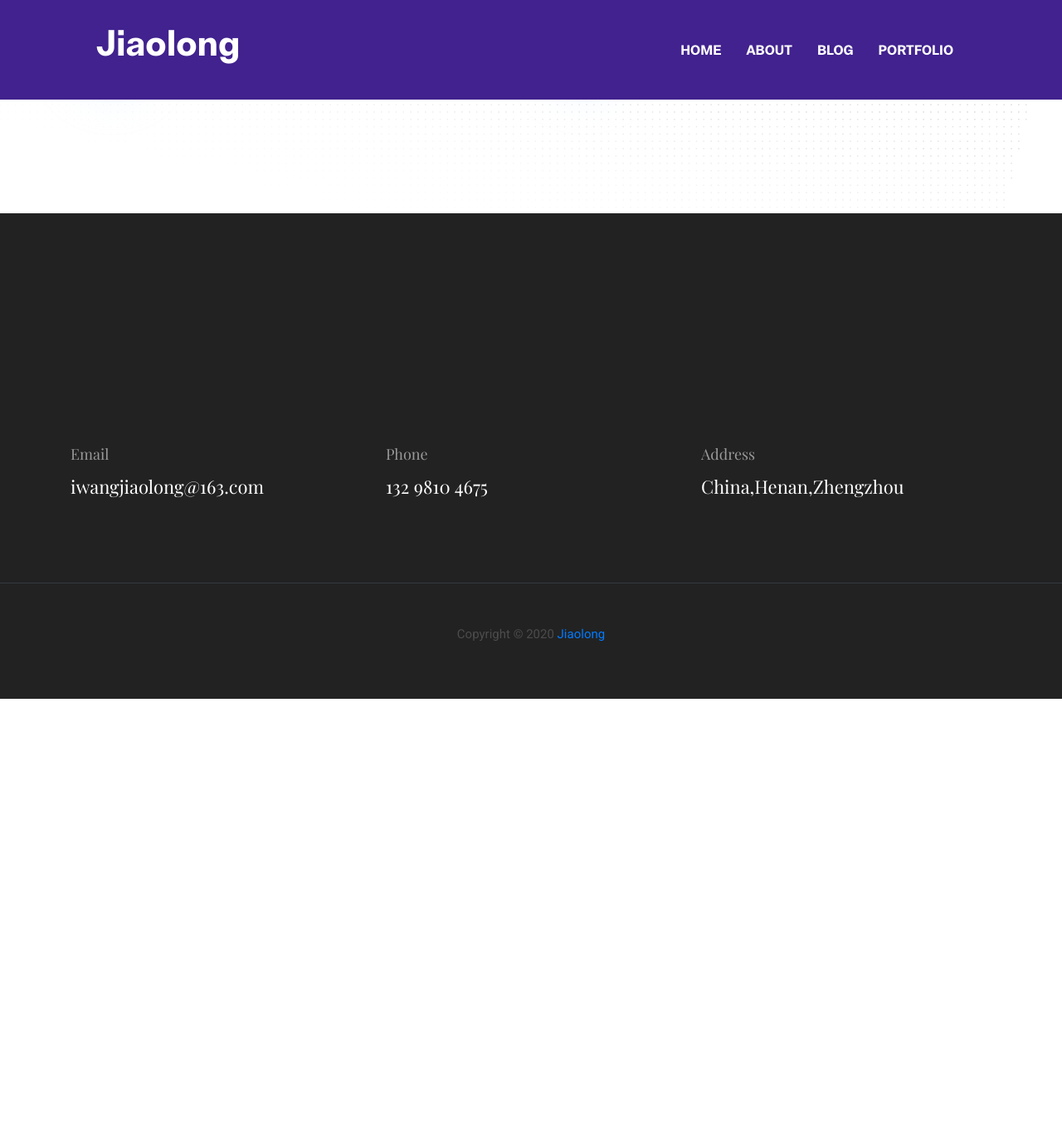
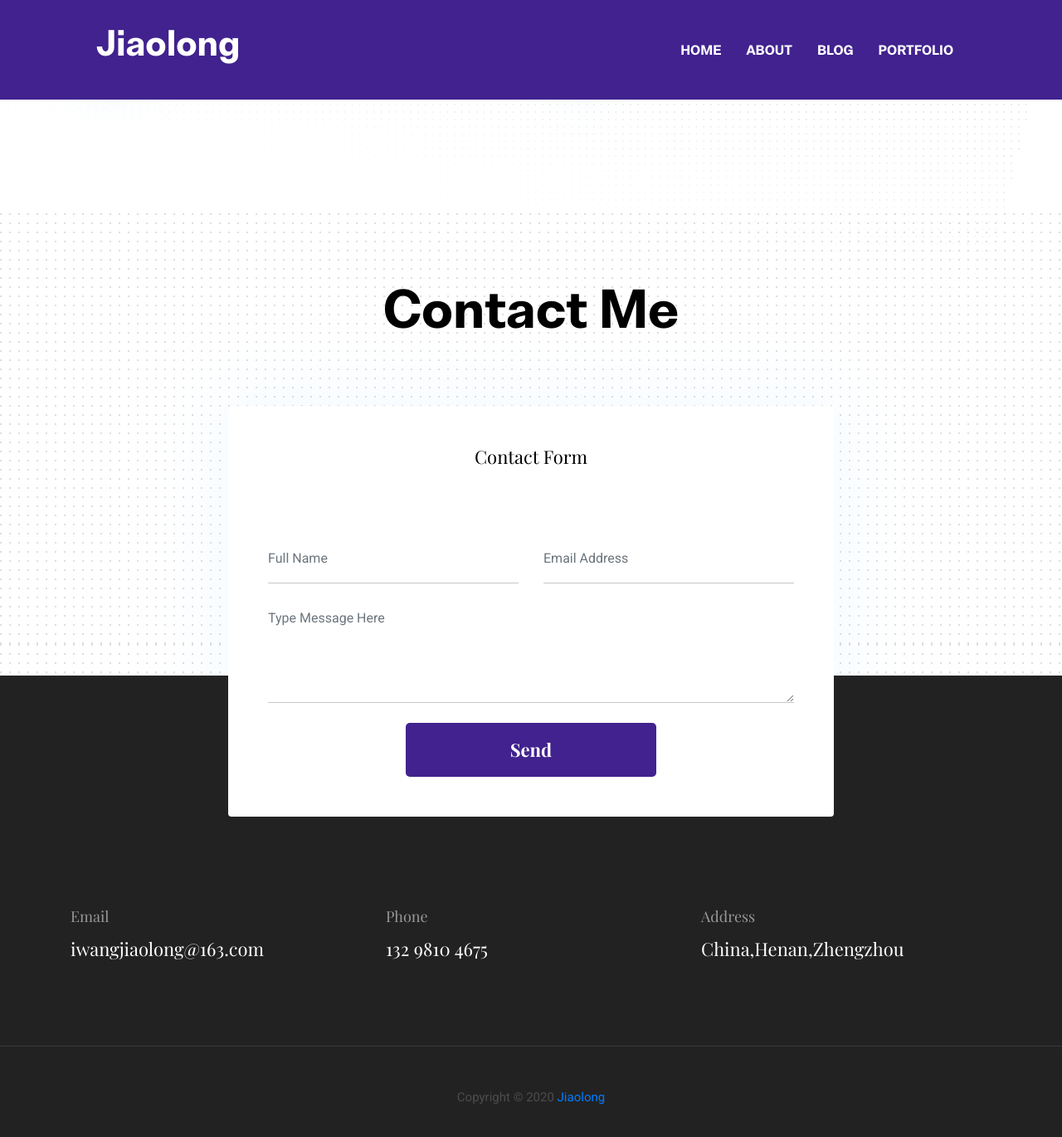
Before and after one commit to iwangjiaolong/iwangjiaolong.github.io, a Jekyll site: the page built from index.html, in a window 1280 px wide and 1400 px high, scrolled down 2650 px. Shown: the top 1370 px of the window at 83% size. Built offline with Jekyll 4.4.1, drawn with Linux system fonts in a browser that asks for light colours; before the commit the page ends 3492 px from its top, so only the background shows below that.

Commit message:
Update contact-section.html

```diff
--- a/_includes/contact-section.html
+++ b/_includes/contact-section.html
@@ -1,5 +1,5 @@
 <!-- contact -->
-<!-- <section class="section section-on-footer" data-background="{{site.baseurl}}/assets/images/backgrounds/bg-dots.png">
+<section class="section section-on-footer" data-background="{{site.baseurl}}/assets/images/backgrounds/bg-dots.png">
   <div class="container">
     <div class="row">
       <div class="col-12 text-center">
@@ -27,5 +27,5 @@
       </div>
     </div>
   </div>
-</section> -->
+</section>
 <!-- /contact -->
```
